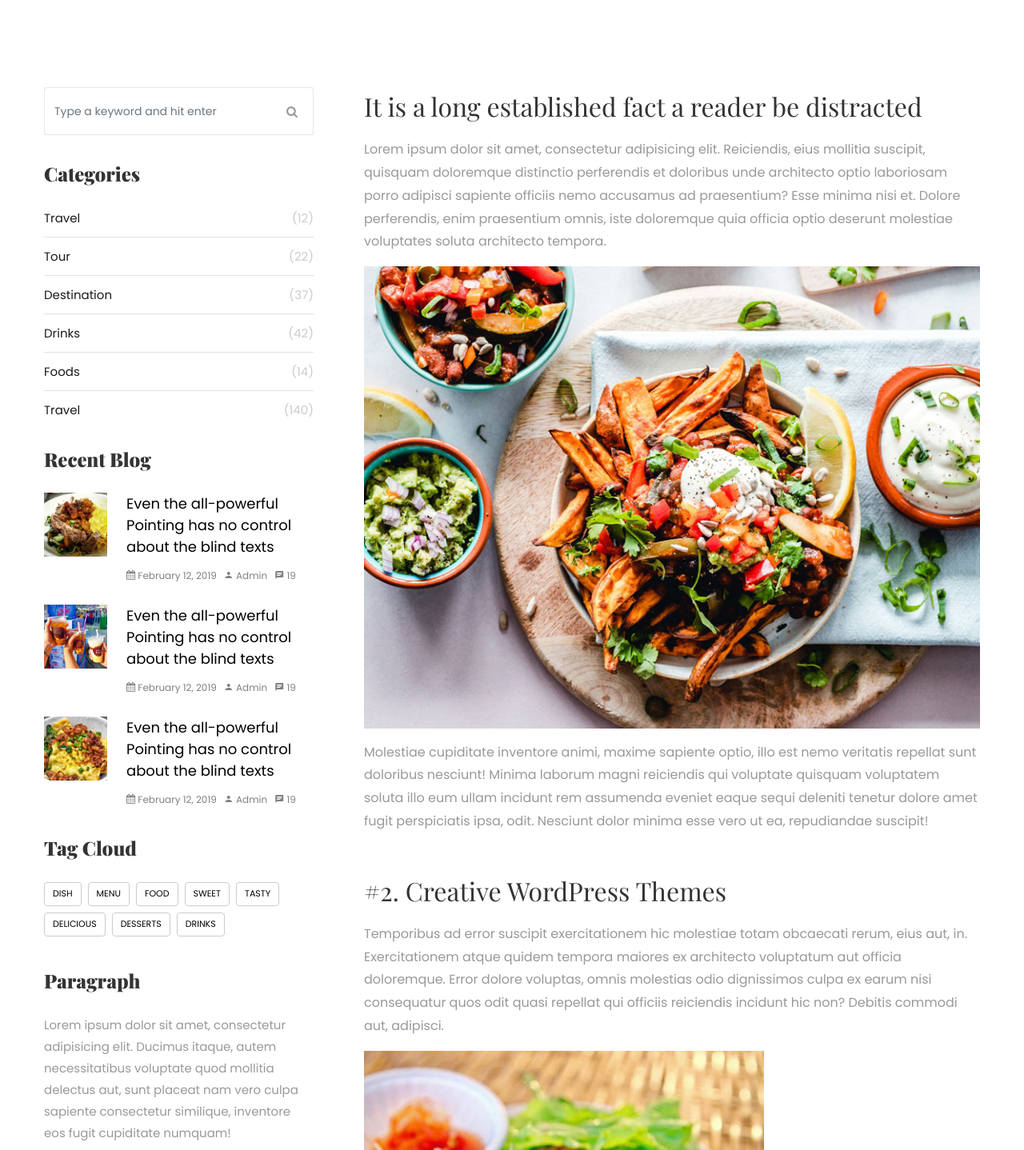
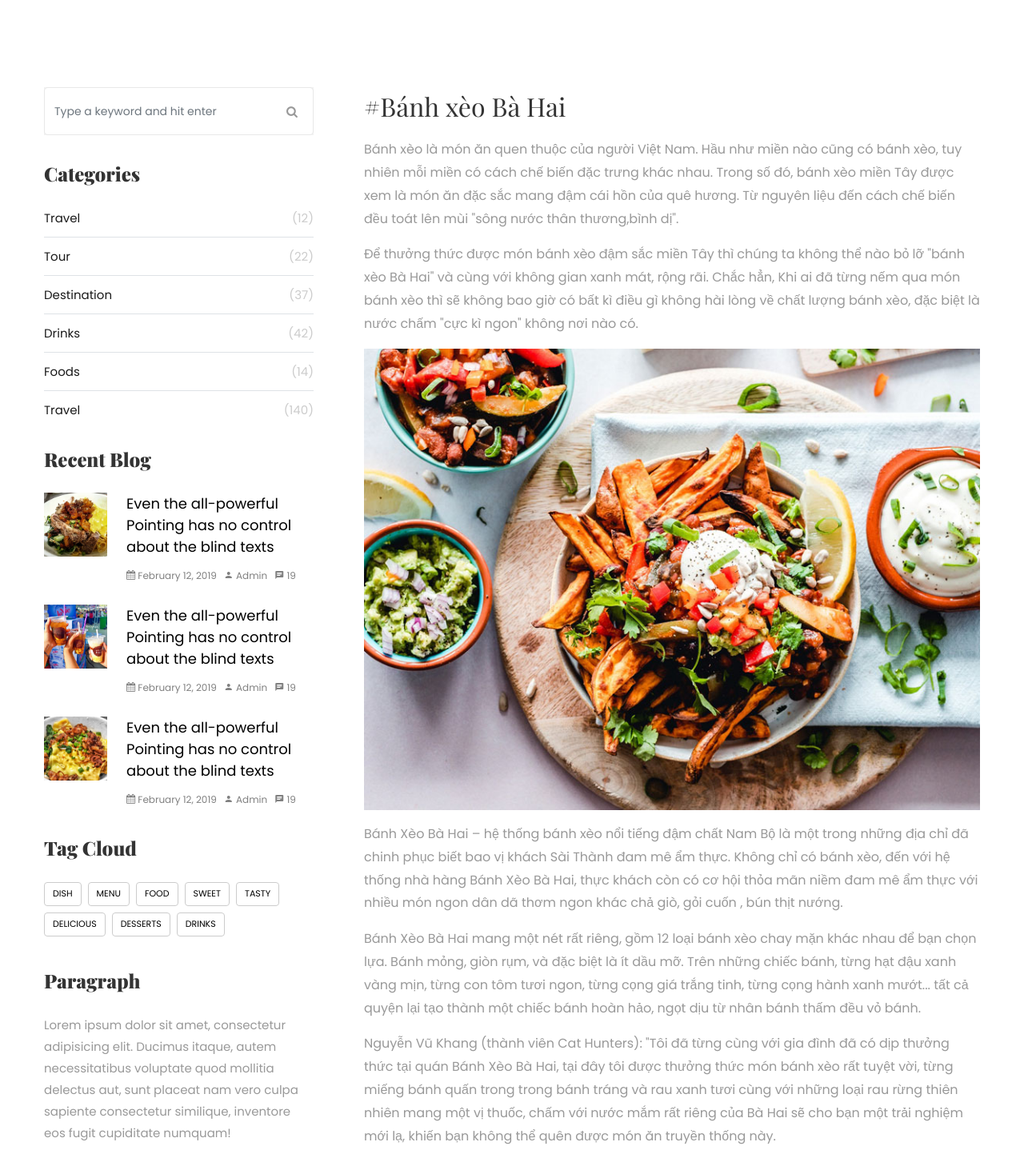
Before and after one commit to tangminhtin/cathunters, a plain HTML site: page single.html in a window 1280 px wide. Shown: the part 594-2032 px from the top of the page at 80% size. Drawn offline with nearby package versions, Linux system fonts and the light colour scheme; some packages are replaced by stand-ins of ours; no server answers; files whose address does not match are found by name; a web font is replaced by a local one.

Commit message:
Update single.html

```diff
--- a/single.html
+++ b/single.html
@@ -59,12 +59,15 @@
       <div class="container">
         <div class="row">
           <div class="col-lg-8 order-lg-last ftco-animate">
-            <h2 class="mb-3">It is a long established fact a reader be distracted</h2>
-            <p>Lorem ipsum dolor sit amet, consectetur adipisicing elit. Reiciendis, eius mollitia suscipit, quisquam doloremque distinctio perferendis et doloribus unde architecto optio laboriosam porro adipisci sapiente officiis nemo accusamus ad praesentium? Esse minima nisi et. Dolore perferendis, enim praesentium omnis, iste doloremque quia officia optio deserunt molestiae voluptates soluta architecto tempora.</p>
+            <h2 class="mb-3">#Bánh xèo Bà Hai</h2>
+            <p>Bánh xèo là món ăn quen thuộc của người Việt Nam. Hầu như miền nào cũng có bánh xèo, tuy nhiên mỗi miền có cách chế biến đặc trưng khác nhau. Trong số đó, bánh xèo miền Tây được xem là món ăn đặc sắc mang đậm cái hồn của quê hương. Từ nguyên liệu đến cách chế biến đều toát lên mùi "sông nước thân thương,bình dị".</p>
+	    <p>Để thưởng thức được món bánh xèo đậm sắc miền Tây thì chúng ta không thể nào bỏ lỡ "bánh xèo Bà Hai" và cùng với không gian xanh mát, rộng rãi. Chắc hẳn, Khi ai đã từng nếm qua món bánh xèo thì sẽ không bao giờ có bất kì điều gì không hài lòng về chất lượng bánh xèo, đặc biệt là nước chấm "cực kì ngon" không nơi nào có.</p>
             <p>
               <img src="images/image_6.jpg" alt="" class="img-fluid">
             </p>
-            <p>Molestiae cupiditate inventore animi, maxime sapiente optio, illo est nemo veritatis repellat sunt doloribus nesciunt! Minima laborum magni reiciendis qui voluptate quisquam voluptatem soluta illo eum ullam incidunt rem assumenda eveniet eaque sequi deleniti tenetur dolore amet fugit perspiciatis ipsa, odit. Nesciunt dolor minima esse vero ut ea, repudiandae suscipit!</p>
+            <p>Bánh Xèo Bà Hai – hệ thống bánh xèo nổi tiếng đậm chất Nam Bộ là một trong những địa chỉ đã chinh phục biết bao vị khách Sài Thành đam mê ẩm thực. Không chỉ có bánh xèo, đến với hệ thống nhà hàng Bánh Xèo Bà Hai, thực khách còn có cơ hội thỏa mãn niềm đam mê ẩm thực với nhiều món ngon dân dã thơm ngon khác chả giò, gỏi cuốn , bún thịt nướng.</p>
+ 	    <p>Bánh Xèo Bà Hai mang một nét rất riêng, gồm 12 loại bánh xèo chay mặn khác nhau để bạn chọn lựa. Bánh mỏng, giòn rụm, và đặc biệt là ít dầu mỡ. Trên những chiếc bánh, từng hạt đậu xanh vàng mịn, từng con tôm tươi ngon, từng cọng giá trắng tinh, từng cọng hành xanh mướt... tất cả quyện lại tạo thành một chiếc bánh hoàn hảo, ngọt dịu từ nhân bánh thấm đều vỏ bánh.</p>
+	    <p>Nguyễn Vũ Khang (thành viên Cat Hunters): "Tôi đã từng cùng với gia đình đã có dịp thưởng thức tại quán Bánh Xèo Bà Hai, tại đây tôi được thưởng thức món bánh xèo rất tuyệt vời, từng miếng bánh quấn trong trong bánh tráng và rau xanh tươi cùng với những loại rau rừng thiên nhiên mang một vị thuốc,  chấm với nước mắm rất riêng của Bà Hai sẽ cho bạn một trải nghiệm mới lạ, khiến bạn không thể quên được món ăn truyền thống này.</p>
             <h2 class="mb-3 mt-5">#2. Creative WordPress Themes</h2>
             <p>Temporibus ad error suscipit exercitationem hic molestiae totam obcaecati rerum, eius aut, in. Exercitationem atque quidem tempora maiores ex architecto voluptatum aut officia doloremque. Error dolore voluptas, omnis molestias odio dignissimos culpa ex earum nisi consequatur quos odit quasi repellat qui officiis reiciendis incidunt hic non? Debitis commodi aut, adipisci.</p>
             <p>
```
